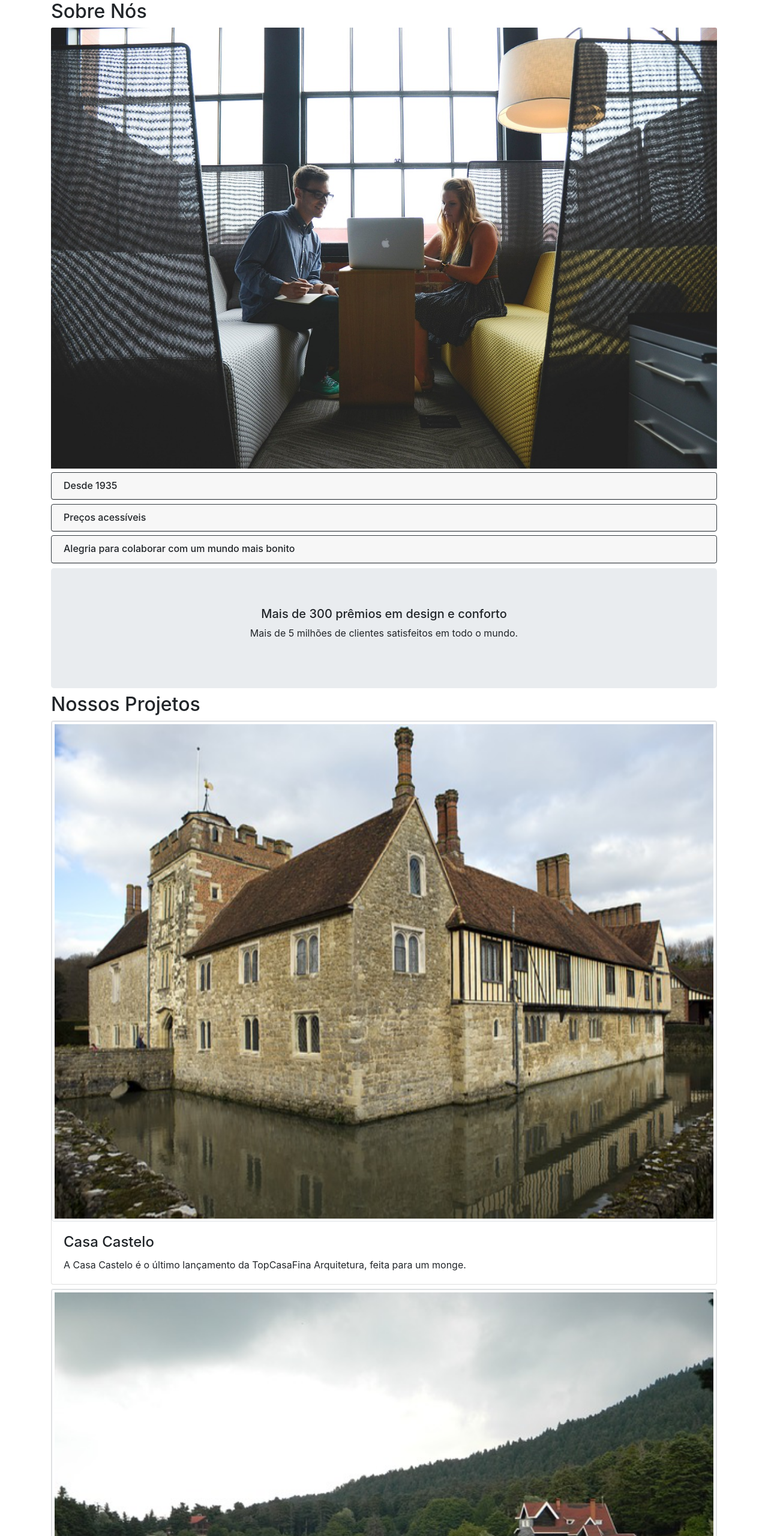
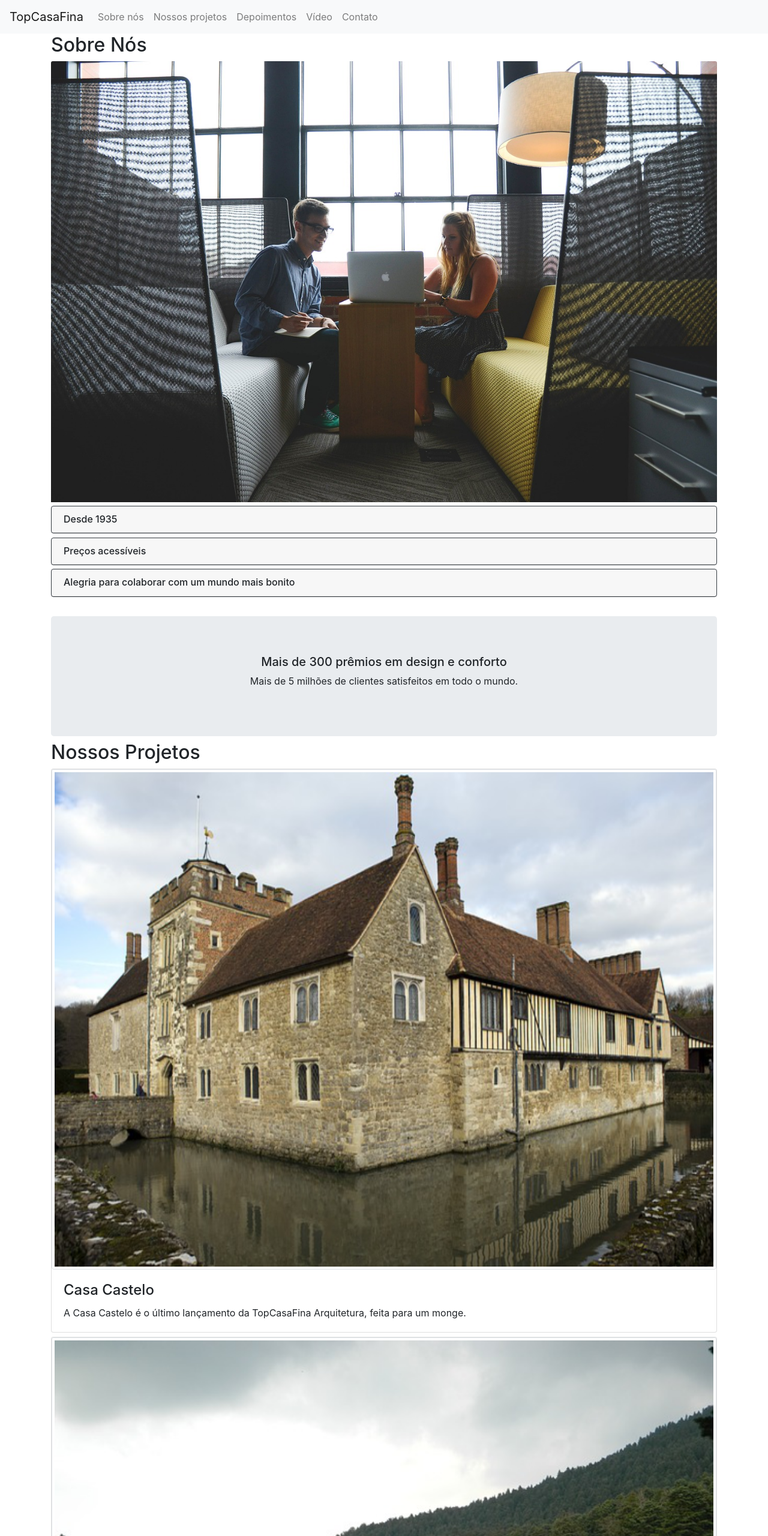
Before and after one commit to ramon-felipe/bootstrap1, a plain HTML site: page index.html in a window 1280 px wide. Shown: the top 2560 px of the page at 60% size. Drawn offline with Linux system fonts and the light colour scheme.

Commit message:
insercao menu header

```diff
--- a/css/index.css
+++ b/css/index.css
@@ -1,5 +1,5 @@
 body{
-
+  min-width: 250px;
 }
 
 .card{
@@ -16,6 +16,10 @@ body{
   margin-bottom: 0;
 }
 
+section{
+    margin-bottom: 2em;
+}
+
 footer{
   background-color: #333;
   color: #fff;
--- a/index.html
+++ b/index.html
@@ -11,9 +11,27 @@
   </head>
 
   <body>
+    <header>
+      <nav class="navbar navbar-light bg-light navbar-expand-md">
+        <span class="navbar-brand">TopCasaFina</span>
+        <button class="navbar-toggler" type="button" data-toggle="collapse" data-target="#menu-collapse" aria-controls="menu-collapse" aria-expanded="false" aria-label="Toggle navigation">
+          <span class="navbar-toggler-icon"></span>
+        </button>
+
+        <div class="collapse navbar-collapse" id="menu-collapse">
+          <ul class="navbar-nav">
+            <li class="nav-item"><a class="nav-link" href="#sobre-nos">Sobre nós</a></li>
+            <li class="nav-item"><a class="nav-link" href="#nossos-projetos">Nossos projetos</a></li>
+            <li class="nav-item"><a class="nav-link" href="#depoimentos">Depoimentos</a></li>
+            <li class="nav-item"><a class="nav-link" href="#video">Vídeo</a></li>
+            <li class="nav-item"><a class="nav-link" href="#contato">Contato</a></li>
+          </ul>
+        </div>
+      </nav>
+    </header>
 
     <main class="container">
-    <section>
+      <section id="sobre-nos">
         <h2>Sobre Nós</h2>
         <div id="paineis-sobre">
           <img src="img/empresa.jpg" class="img-fluid card-img-top">
@@ -63,7 +81,7 @@
       <!--NOSSOS PROJETOS-->
       <!------------------->
 
-    <section>
+      <section id="nossos-projetos">
         <h2>Nossos Projetos</h2>
         <figure class="card">
           <img class="card-img-top img-thumbnail" src="img/projetos/casa-castelo.png" class="img-fluid" alt="foto casa castelo">
@@ -117,7 +135,7 @@
       </section>
 
       <!--DEPOIMENTO DE CLIENTES-->
-    <section>
+      <section id="depoimentos">
         <h5 class="titulo-depoimentos text-white">Depoimentos de Clientes</h5>
 
         <div id="carousel1" class="carousel slide" data-ride="carousel">
@@ -166,14 +184,14 @@
       <!--VIDEO INSTITUCIONAL-->
       <!----------------------->
 
-    <section>
+      <section id="video">
         <h2>Vídeo Institucional</h2>
         <div class="embed-responsive embed-responsive-16by9">
           <iframe class="embed-responsive-item" src="https://www.youtube.com/embed/8Dzdgzxid_k" allow="autoplay; encrypted-media" allowfullscreen></iframe>
         </div>
       </section>
 
-    <section>
+      <section id="contato">
         <h2>Contato</h2>
         <p>Entre em contato conosco</p>
 
@@ -238,7 +256,7 @@
       <address>
         <strong>TopCasaFina arquitetura</strong><br>
         Rua Vergueiro, 3185, Vila Mariana<br>
-      São Paula, SP<br>
+        São Paulo, SP<br>
         Tel.: (11) 5571-2751 ou 5083-3884<br>
         E-mail: contato.topcasafina@alura.com.br<br>
       </address>
```
Lines whose indentation alone changed are shown as unchanged.
